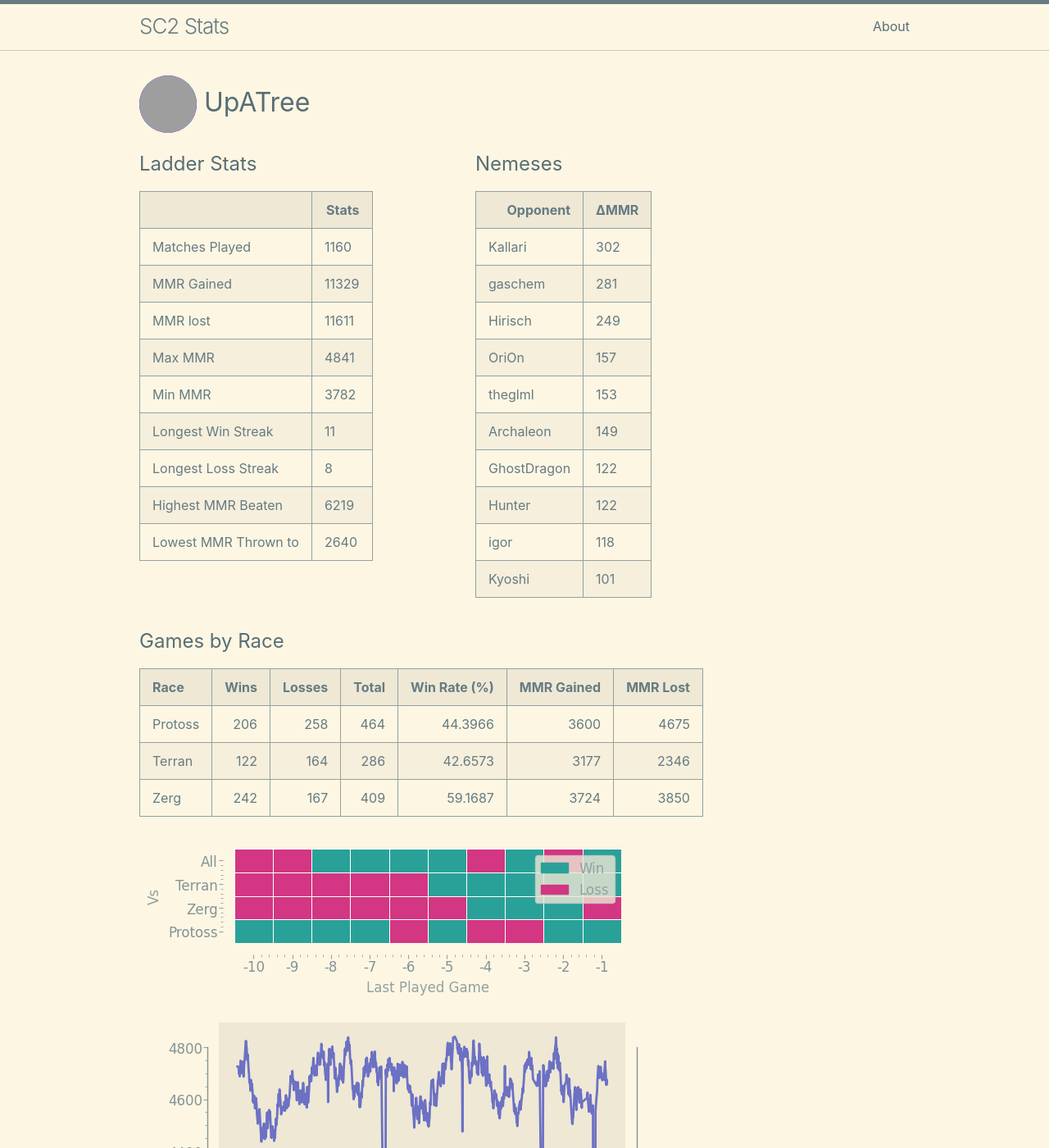
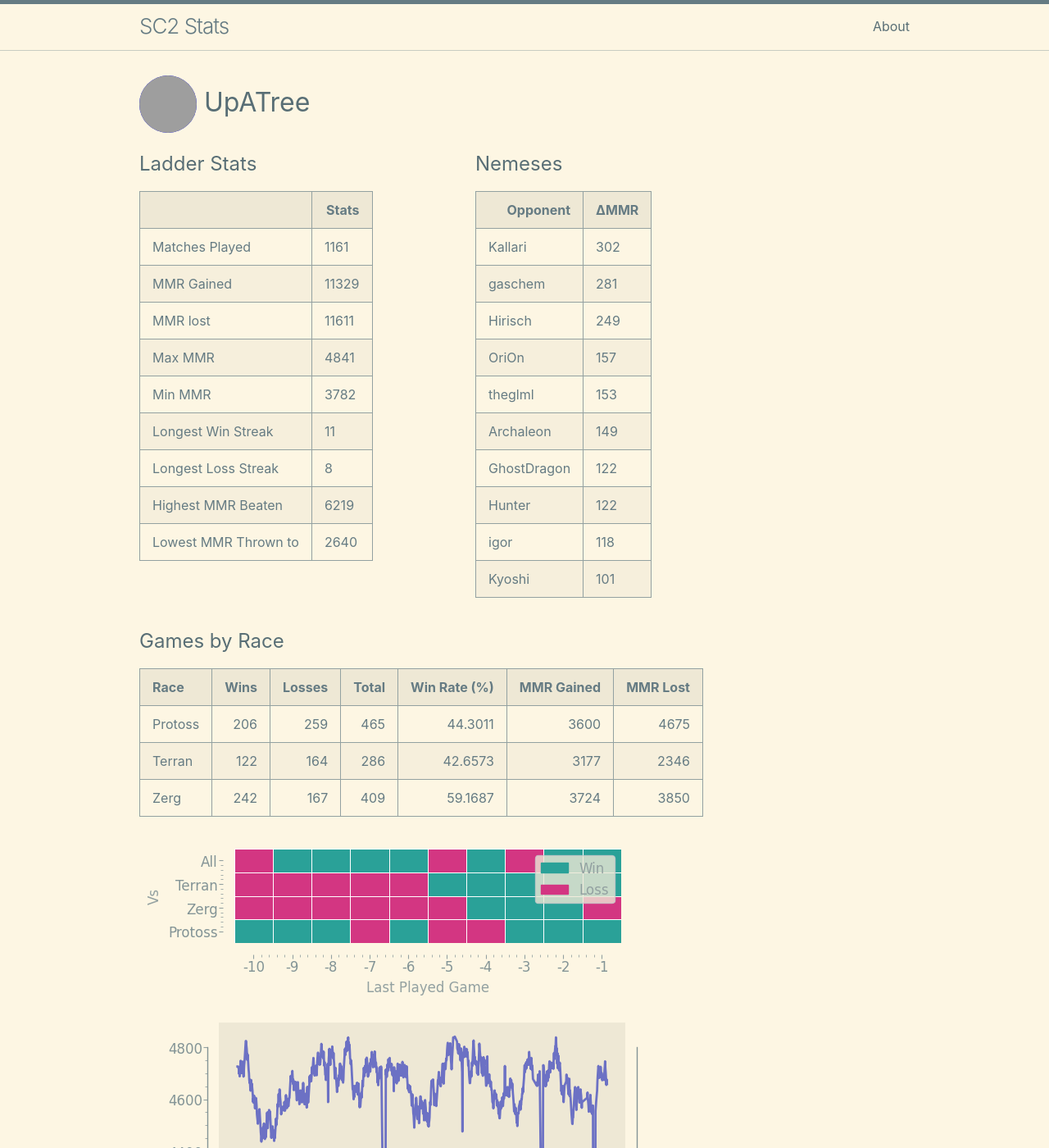
Before and after one commit to kylermurphy/UpATree, a Jekyll site: the page built from docs/index.md, in a window 1280 px wide and 1400 px high. Shown: the whole window at 82% size. Built offline with Jekyll 4.4.1, drawn with Linux system fonts in a browser that asks for light colours; grey boxes are pictures that could not be loaded.

Commit message:
running on push

```diff
--- a/docs/index.md
+++ b/docs/index.md
@@ -18,7 +18,7 @@ layout: home
   <tbody>
     <tr>
       <td>Matches Played</td>
-      <td>1160</td>
+      <td>1161</td>
     </tr>
     <tr>
       <td>MMR Gained</td>
@@ -114,7 +114,7 @@ layout: home
 
 | Race    |   Wins |   Losses |   Total |   Win Rate (%) |   MMR Gained |   MMR Lost |
 |:--------|-------:|---------:|--------:|---------------:|-------------:|-----------:|
-| Protoss |    206 |      258 |     464 |        44.3966 |         3600 |       4675 |
+| Protoss |    206 |      259 |     465 |        44.3011 |         3600 |       4675 |
 | Terran  |    122 |      164 |     286 |        42.6573 |         3177 |       2346 |
 | Zerg    |    242 |      167 |     409 |        59.1687 |         3724 |       3850 |
 
--- a/log.txt
+++ b/log.txt
@@ -387,3 +387,4 @@ Writing a log file 2025-03-09 23:48:10.
 Writing a log file 2025-03-10 16:26:45.
 Writing a log file 2025-03-10 16:53:17.
 Writing a log file 2025-03-10 17:20:34.
+Writing a log file 2025-03-10 17:48:06.
```
Also changed, not shown: docs/assets/daily.png, docs/assets/gm_hist.png, docs/assets/r_wrt.png, 1 other file.
